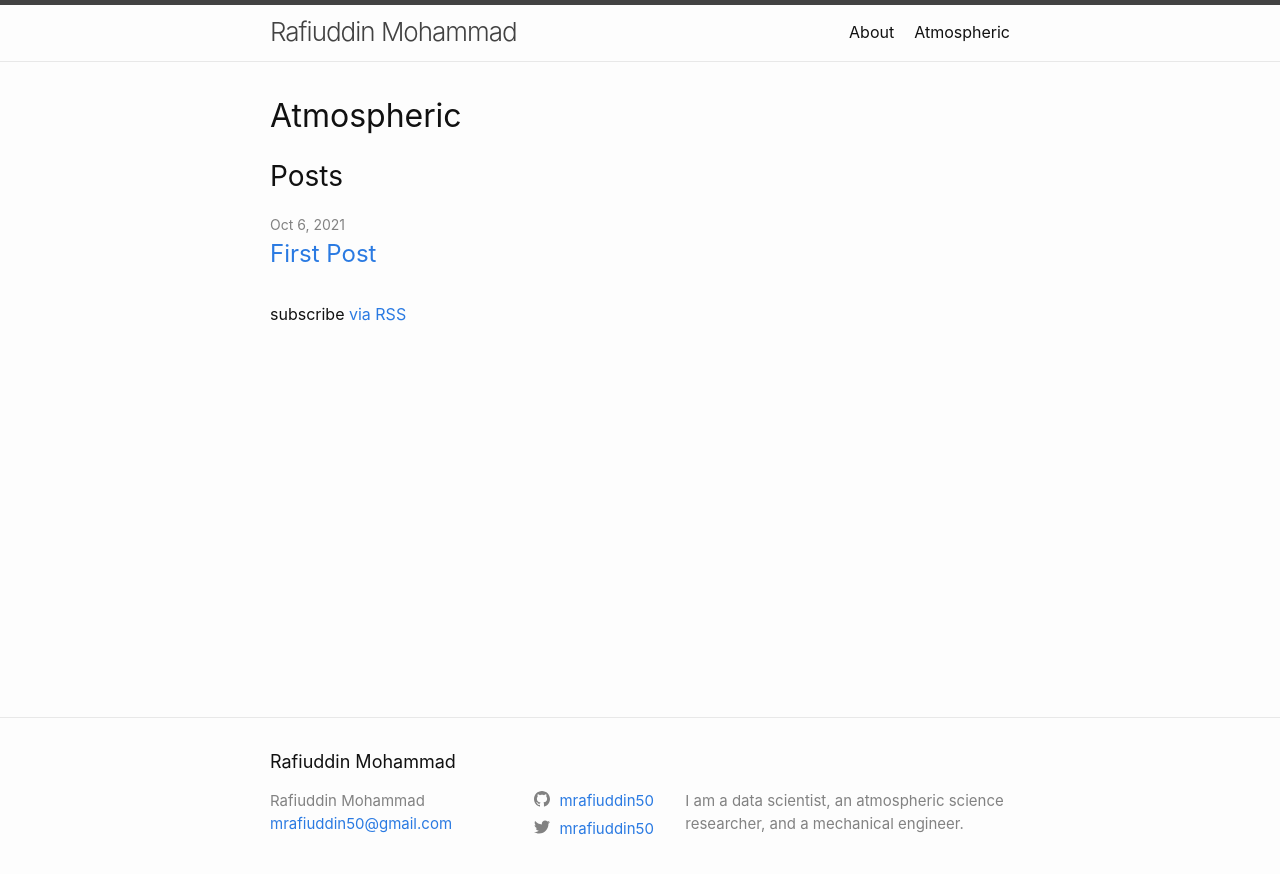
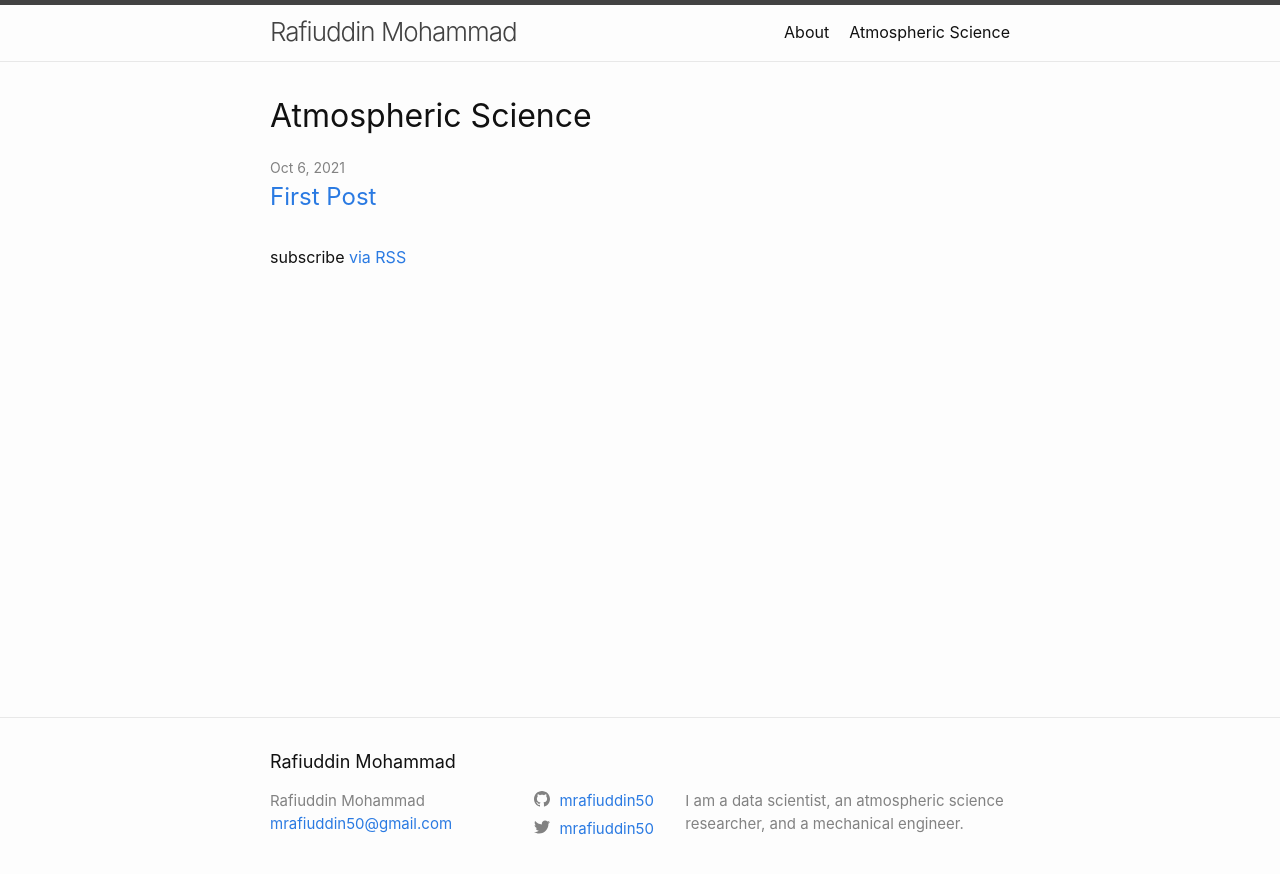
Before and after one commit to mrafiuddin50/mrafiuddin50.github.io, a Jekyll site: the page built from atmospheric.markdown, in a window 1280 px wide. Shown: the top 874 px of the page. Built offline with Jekyll 4.4.1, drawn with Linux system fonts in a browser that asks for light colours.

Commit message:
changed layout for home and atmos

```diff
--- a/_layouts/atmos.html
+++ b/_layouts/atmos.html
@@ -10,7 +10,7 @@ layout: default
   {{ content }}
 
   {%- if site.atmospheric.size > 0 -%}
-    <h2 class="post-list-heading">{{ page.list_title | default: "Posts" }}</h2>
+    <h2 class="post-list-heading">{{ page.list_title}}</h2>
     <ul class="post-list">
       {%- for post in site.atmospheric -%}
       <li>
--- a/atmospheric.markdown
+++ b/atmospheric.markdown
@@ -1,5 +1,5 @@
 ---
 layout: atmos
-title: Atmospheric
+title: Atmospheric Science
 permalink: /atmospheric/
 ---
```
